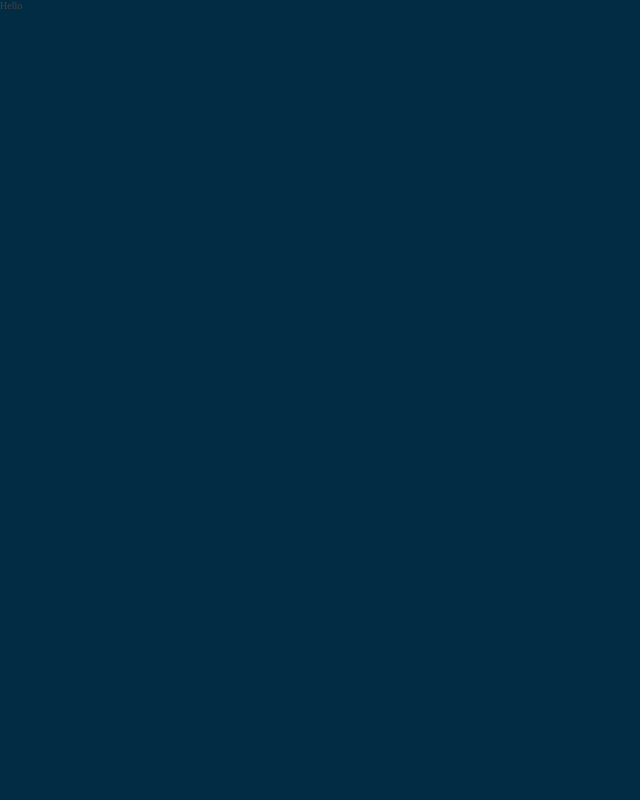
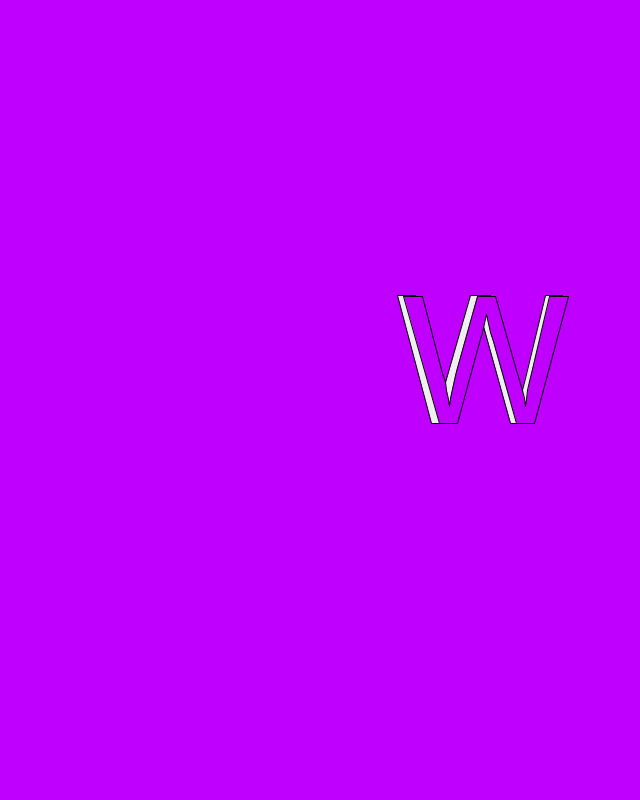
Before and after one commit to DatGeekUKnow/my_website, a React (Create React App) app: page / in a window 1280 px wide. Shown: the top 800 px of the page, without its empty margins (0-640 px from the left). Built offline with nearby package versions, Linux system fonts and the light colour scheme.

Commit message:
Introduce sidebar + styling changes

```diff
--- a/src/App.js
+++ b/src/App.js
@@ -1,4 +1,3 @@
-import logo from './logo.svg';
 import './App.scss';
 import { Route, Routes } from 'react-router-dom';
 import Layout from './components/Layout';
--- a/src/App.scss
+++ b/src/App.scss
@@ -18,5 +18,5 @@ $primary-color: #ffd700;
 
 input,
 textarea {
-  font-family: 'Helvetica Neue';
+  font-family: 'Helvetica Neue', sans-serif;
 }
--- a/src/components/Layout/index.js
+++ b/src/components/Layout/index.js
@@ -1,7 +1,12 @@
+import Sidebar from '../Sidebar';
 import './index.scss';
 
 const Layout = () => {
-    return <>Hello</>
+    return (
+      <>
+        <Sidebar />
+      </>
+    );
 }
 
 export default Layout;
--- /dev/null
+++ b/src/components/Sidebar/index.js
@@ -0,0 +1,15 @@
+import './index.scss';
+import LogoW from '../../assets/images/logo-w.png';
+import LogoSubtitle from '../../assets/images/logo_sub.png';
+import { Link } from 'react-router-dom';
+
+const Sidebar = () => (
+    <div className='nav-bar'>
+        <Link className='logo' to='/'>
+            <img src={LogoW} alt="logo" />
+            <img src={LogoSubtitle} alt="whitener" />
+        </Link>
+    </div>
+);
+
+export default Sidebar
--- a/src/index.css
+++ b/src/index.css
@@ -1,3 +1,4 @@
+
 html {
   font-size: 62.5%;
 }
@@ -6,7 +7,7 @@ body {
   margin: 0;
   font-family: 300 11px/1.4 'Helvetica Neue', 'sans-serif';
   color: #444;
-  background: #022c43;
+  background: #bf00ff;
   overflow: hidden;
   display: block;
   -webkit-font-smoothing: antialiased;
```
Also changed, not shown: src/assets/images/logo-w.png (added), src/assets/images/logo_sub.png (added), src/components/Sidebar/index.scss (added).
